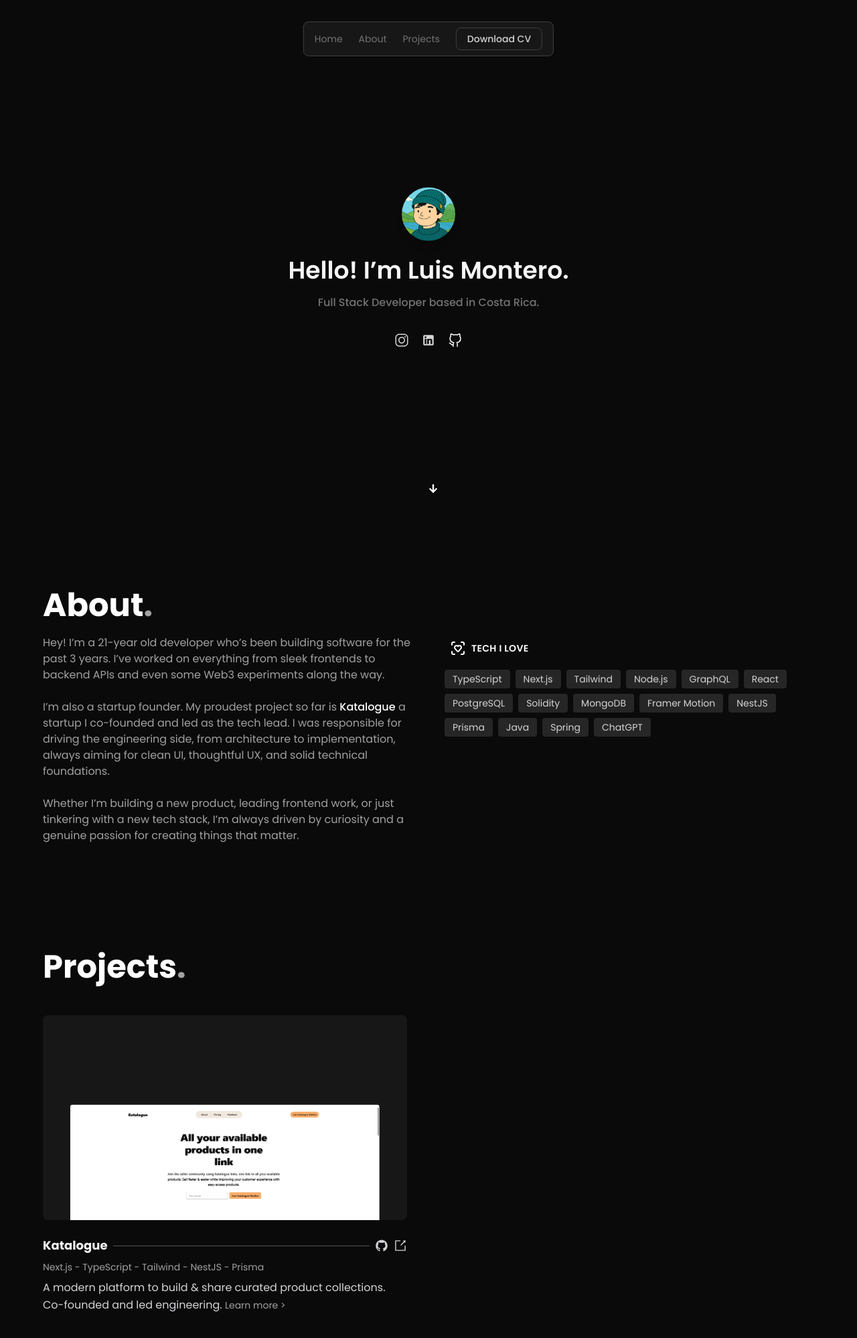
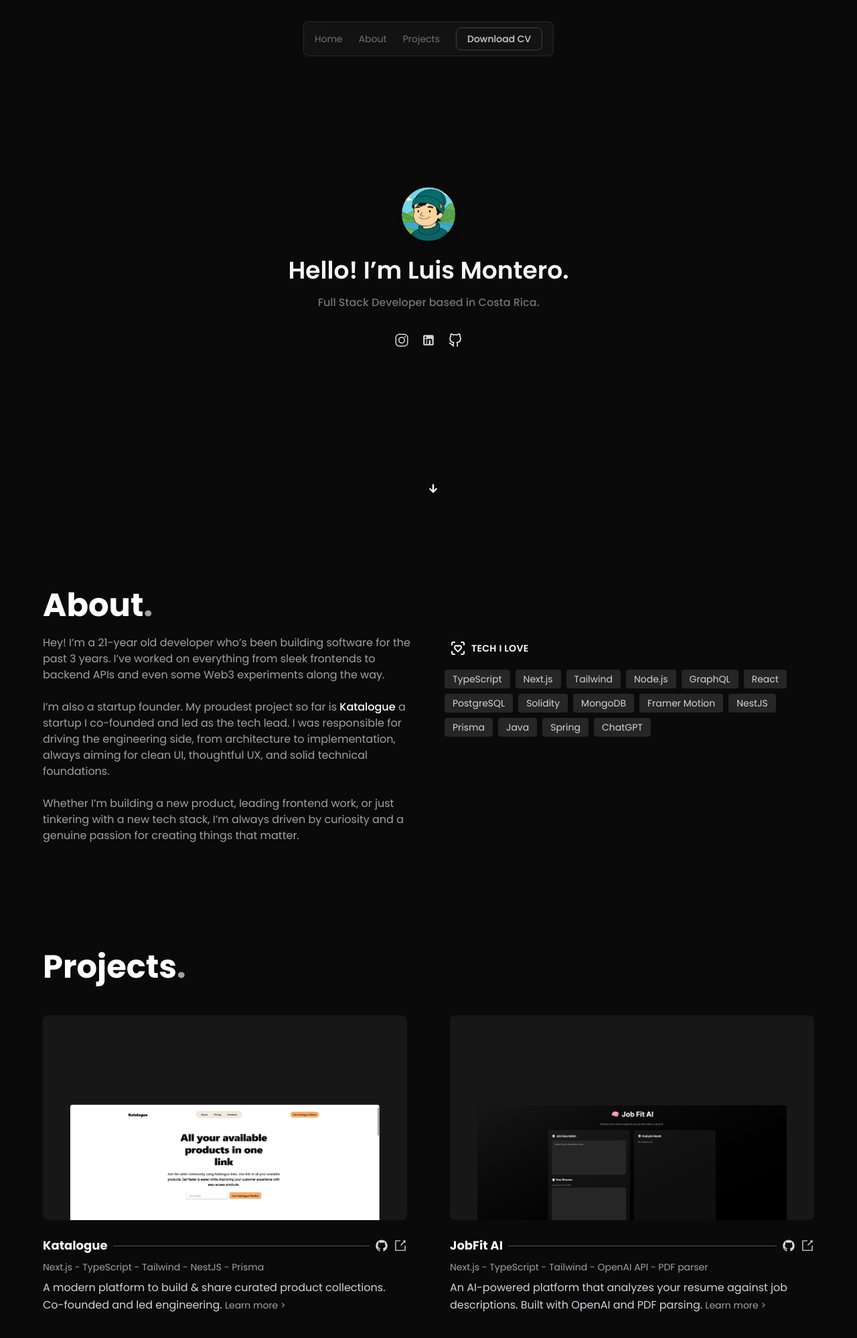
Before and after one commit to lmontero18/Personal-Portfolio, a Next.js app: page / in a window 1280 px wide. Shown: the top 1998 px of the page at 67% size. Built offline with nearby package versions, Linux system fonts and the light colour scheme.

Commit message:
about section

```diff
--- /dev/null
+++ b/src/data/projects/projects.tsx
@@ -0,0 +1,68 @@
+export const projects = [
+  {
+    title: "Katalogue",
+    imgSrc: "/project-imgs/katalogue-preview.png",
+    code: "https://github.com/lmontero18/katalogue",
+    projectLink: "https://katalogue.app",
+    tech: ["Next.js", "TypeScript", "Tailwind", "NestJS", "Prisma"],
+    description:
+      "A modern platform to build & share curated product collections. Co-founded and led engineering.",
+    modalContent: (
+      <>
+        <p>
+          Katalogue is a platform I co-founded to empower creators and
+          entrepreneurs in Costa Rica and LATAM to build beautifully structured,
+          public-facing product collections. It&apos;s designed to be
+          lightweight, fast, and visually engaging—perfect for showcasing
+          favorite tools, curated items, or inspiration boards.
+        </p>
+        <p>
+          I led the technical side: frontend architecture, backend API design,
+          and database modeling. The stack includes Next.js, TailwindCSS,
+          Prisma, and Framer Motion to deliver a polished and performant
+          experience.
+        </p>
+        <p>
+          Katalogue is currently available in Spanish only, as we&apos;re
+          focused on supporting Spanish-speaking creators across Latin America.
+        </p>
+      </>
+    ),
+  },
+  {
+    title: "JobFit AI",
+    imgSrc: "/project-imgs/job-fit-ai-preview.png",
+    code: "https://github.com/lmontero18/JobFitAi",
+    projectLink: "https://job-fit-ai-drab.vercel.app/",
+    tech: ["Next.js", "TypeScript", "Tailwind", "OpenAI API", "PDF parser"],
+    description:
+      "An AI-powered platform that analyzes your resume against job descriptions. Built with OpenAI and PDF parsing.",
+    modalContent: (
+      <>
+        <p>
+          <strong>JobFit AI</strong> is a tool I built to help users evaluate
+          how well their resume matches a specific job description. The app uses
+          OpenAI to analyze compatibility, highlight strengths and weaknesses,
+          and generate actionable recommendations.
+        </p>
+        <p>
+          Users can upload a PDF of their resume and paste in a job description.
+          The platform parses the content, runs the analysis, and presents
+          results such as: compatibility score, key improvements, and technical
+          focus areas.
+        </p>
+        <p>
+          On the tech side, I used <strong>Next.js 15</strong>,{" "}
+          <strong>TypeScript</strong>,<strong>TailwindCSS</strong>, the{" "}
+          <strong>OpenAI API</strong>, and <strong>pdfjs-dist</strong> for PDF
+          parsing. I also solved several production challenges such as handling
+          `canvas` errors in serverless environments like Vercel.
+        </p>
+        <p>
+          JobFit AI was designed to be lightweight, intuitive, and helpful for
+          junior and mid-level devs preparing for job applications.
+        </p>
+      </>
+    ),
+  },
+];
--- a/src/sections/header/HeaderDesktop.tsx
+++ b/src/sections/header/HeaderDesktop.tsx
@@ -8,7 +8,11 @@
 
 const SimpleFloatingNav = () => {
   return (
-    <nav className="z-50 fixed left-[50%] px-4 top-8 flex w-fit -translate-x-[50%] items-center gap-6 rounded-lg border-[1px] border-neutral-700 bg-neutral-900 p-2 text-sm text-neutral-500">
+    <nav
+      className="z-50 fixed left-[50%] px-4 top-8 flex w-fit -translate-x-[50%] items-center gap-6
+      rounded-lg border-[1px] border-white/10 bg-neutral-900/70 p-2 text-sm text-neutral-500
+      backdrop-blur-md backdrop-saturate-150"
+    >
       <NavLink href="#">Home</NavLink>
       <NavLink href="#about">About</NavLink>
       <NavLink href="#projects">Projects</NavLink>
--- a/src/sections/projects/ProjectsSection.tsx
+++ b/src/sections/projects/ProjectsSection.tsx
@@ -2,6 +2,7 @@
 
 import { Project } from "./Project";
 import { motion } from "framer-motion";
+import { projects } from "@/data/projects/projects";
 
 export const ProjectsSection = () => {
   return (
@@ -28,36 +29,3 @@
     </section>
   );
 };
-
-const projects = [
-  {
-    title: "Katalogue",
-    imgSrc: "/project-imgs/katalogue-preview.png",
-    code: "https://github.com/lmontero18/katalogue",
-    projectLink: "https://katalogue.app",
-    tech: ["Next.js", "TypeScript", "Tailwind", "NestJS", "Prisma"],
-    description:
-      "A modern platform to build & share curated product collections. Co-founded and led engineering.",
-    modalContent: (
-      <>
-        <p>
-          Katalogue is a platform I co-founded to empower creators and
-          entrepreneurs in Costa Rica and LATAM to build beautifully structured,
-          public-facing product collections. It&apos;s designed to be
-          lightweight, fast, and visually engaging—perfect for showcasing
-          favorite tools, curated items, or inspiration boards.
-        </p>
-        <p>
-          I led the technical side: frontend architecture, backend API design,
-          and database modeling. The stack includes Next.js, TailwindCSS,
-          Prisma, and Framer Motion to deliver a polished and performant
-          experience.
-        </p>
-        <p>
-          Katalogue is currently available in Spanish only, as we&apos;re
-          focused on supporting Spanish-speaking creators across Latin America.
-        </p>
-      </>
-    ),
-  },
-];
```
Also changed, not shown: public/project-imgs/job-fit-ai-preview.png (added).
